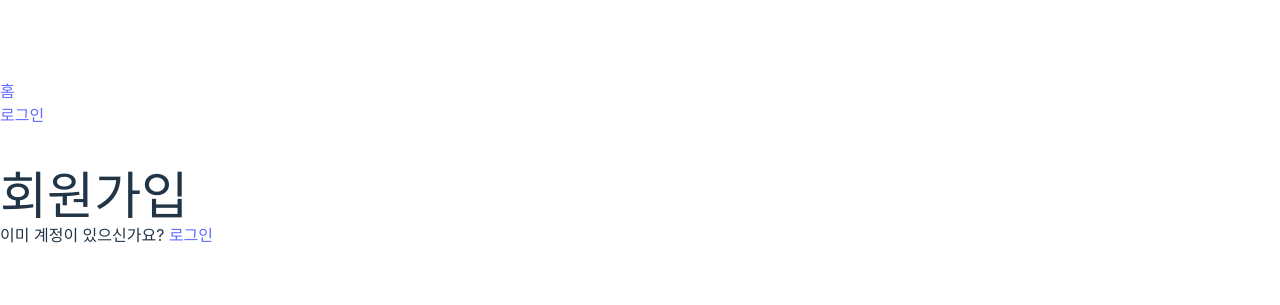
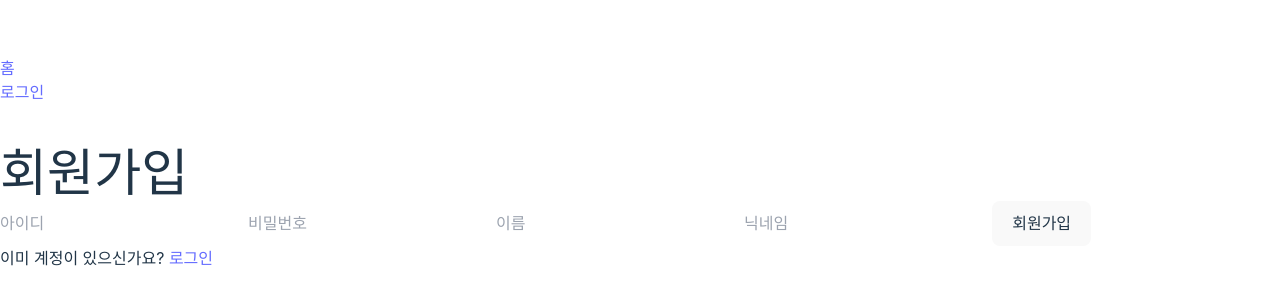
Before and after one commit to Sehee-Jang/ParkFinder, a React (Vite) app: page /signup in a window 1280 px wide. Shown: the part 237-542 px from the top of the page. Built offline with nearby package versions, Linux system fonts and the light colour scheme; the HTML template or start-up script is replaced by a standard one.

Commit message:
add: 회원가입 로직 추가

```diff
--- a/src/components/AuthForm.jsx
+++ b/src/components/AuthForm.jsx
@@ -5,6 +5,7 @@ const AuthForm = ({ mode, onSubmit }) => {
   const [formData, setFormData] = useState({
     id: "",
     password: "",
+    name: "",
     nickname: mode === "signup" ? "" : "" // 회원가입일 때만 닉네임 필드 활성화, 빈 문자열로 초기화
   });
 
@@ -33,7 +34,17 @@ const AuthForm = ({ mode, onSubmit }) => {
         placeholder="비밀번호"
         required
       />
-      {/* 회원가입일 경우에만 닉네임 입력 필드 표시 */}
+      {/* 회원가입일 경우에만 이름, 닉네임 입력 필드 표시 */}
+      {mode === "signup" && (
+        <input
+          type="text"
+          name="name"
+          value={formData.name}
+          onChange={handleChange}
+          placeholder="이름"
+          required
+        />
+      )}
       {mode === "signup" && (
         <input
           type="text"
@@ -41,10 +52,10 @@ const AuthForm = ({ mode, onSubmit }) => {
           value={formData.nickname}
           onChange={handleChange}
           placeholder="닉네임"
-          required
-          className="w-full p-4 border border-gray-300 rounded-lg"
+          // className="w-full p-4 border border-gray-300 rounded-lg"
         />
       )}
+
       <button type="submit">
         {/* 만약 mode === "login"의 조건이 참이면 "로그인"이 출력, 거짓이면 "회원가입" 출력  */}
         {mode === "login" ? "로그인" : "회원가입"}
--- a/src/pages/Signup.jsx
+++ b/src/pages/Signup.jsx
@@ -1,13 +1,33 @@
 import React from "react";
-import { Link } from "react-router-dom";
+import AuthForm from "../components/AuthForm";
+import { register } from "../api/auth";
+import { Link, useNavigate } from "react-router-dom";
 
 const Signup = () => {
+  const navigate = useNavigate();
+
+  // 완성된 로직들이 아니에요! 참고만 하세요!
+  const handleSignup = async (formData) => {
+    try {
+      await register(formData);
+      alert("회원가입이 완료되었습니다. 로그인해주세요.");
+      navigate("/login");
+    } catch (error) {
+      alert("회원가입에 실패했습니다. 다시 시도해주세요.");
+    }
+  };
+
   return (
     <div>
-      <h1>회원가입</h1>
-      <p>
-        이미 계정이 있으신가요? <Link to="/login">로그인</Link>
-      </p>
+      <div>
+        <h1>회원가입</h1>
+        <AuthForm mode="signup" onSubmit={handleSignup} />
+        <div>
+          <p>
+            이미 계정이 있으신가요? <Link to="/login">로그인</Link>
+          </p>
+        </div>
+      </div>
     </div>
   );
 };
```
